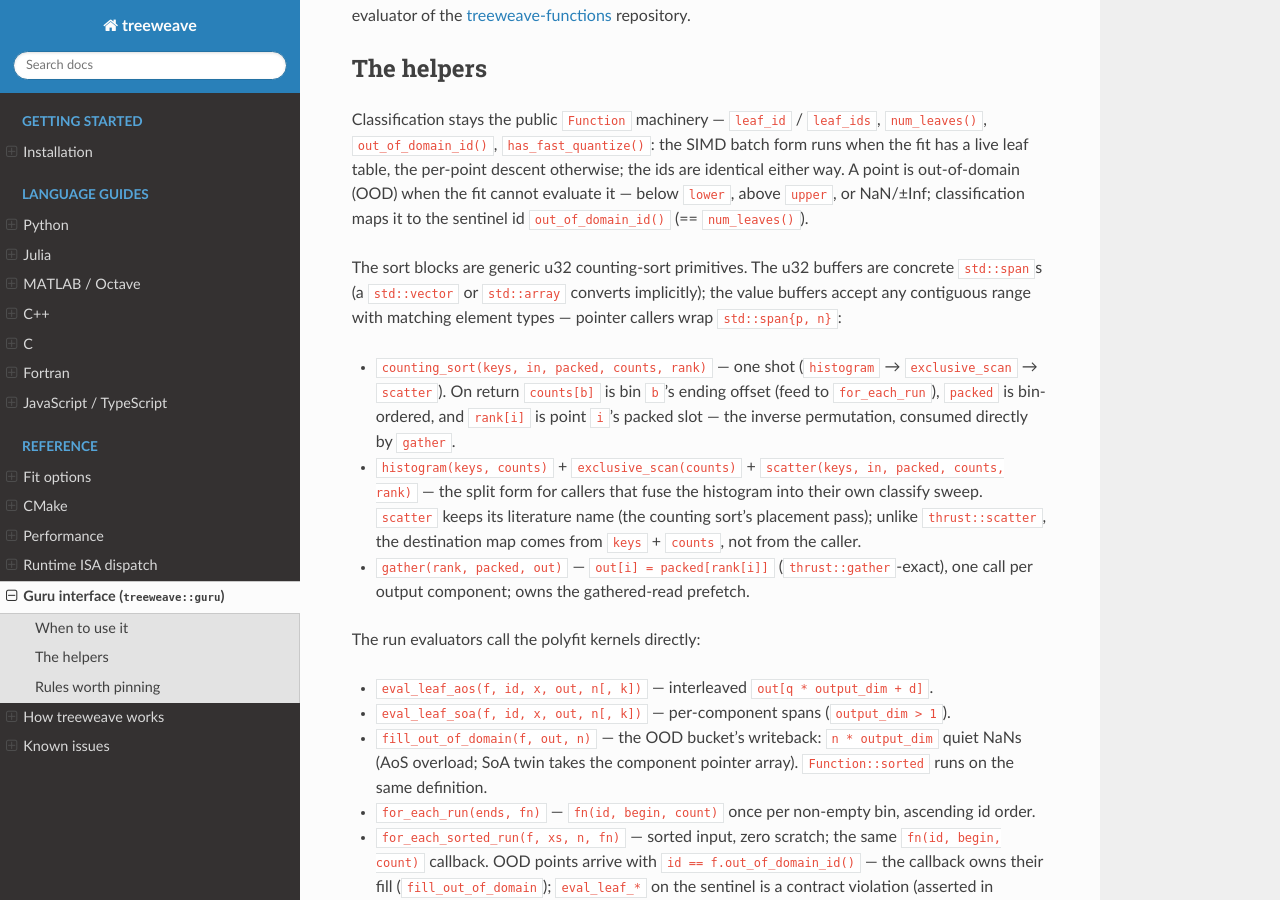
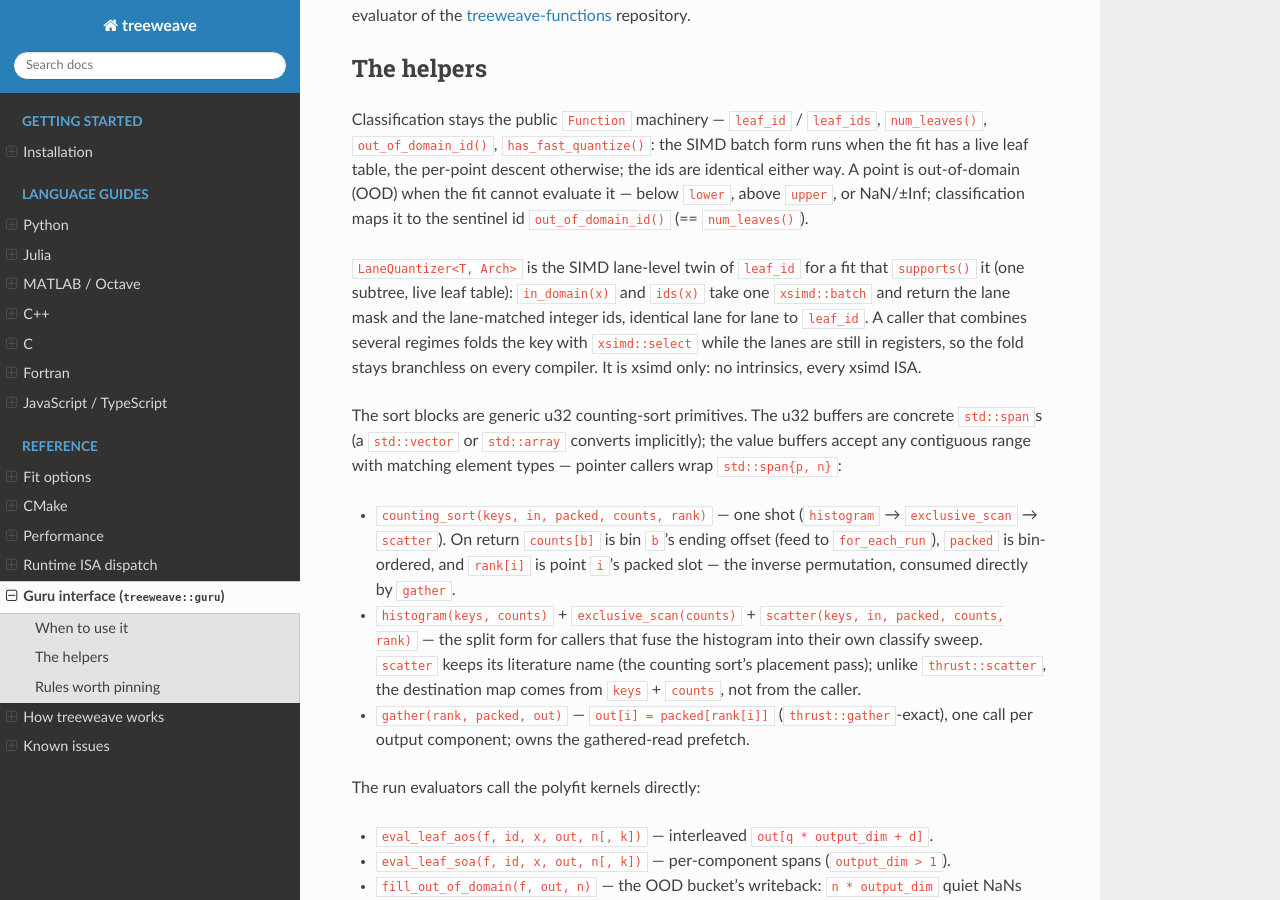
Before and after one commit to DiamonDinoia/treeweave, a Sphinx documentation site: the page built from docs/guides/guru.rst, in a window 1280 px wide and 900 px high, scrolled down 825 px. Built offline with Sphinx 7.4.7 and the Read the Docs theme 3.1.0, drawn with Linux system fonts in a browser that asks for light colours; pages that are not in the unit, such as notebooks, are missing from menus.

Commit message:
feat: guru::LaneQuantizer, the SIMD lane-level twin of leaf_id
Pure xsimd: clamp, floor, batch_cast, gather from the u32 leaf table. The
polyfit pin moves to 017921d (batch Horner) whose xsimd is the DiamonDinoia
fork at 97fe968 with the vector double -> int64 fast_cast and the widening
u32 -> i64 gather the classify loop needs.

Assisted-by: Claude Fable 5.1 <noreply@anthropic.com>

```diff
--- a/docs/guides/guru.rst
+++ b/docs/guides/guru.rst
@@ -46,6 +46,14 @@ table, the per-point descent otherwise; the ids are identical either way. A
 point is out-of-domain (OOD) when the fit cannot evaluate it — below
 ``lower``, above ``upper``, or NaN/±Inf; classification maps it to the
 sentinel id ``out_of_domain_id()`` (== ``num_leaves()``).
+
+``LaneQuantizer<T, Arch>`` is the SIMD lane-level twin of ``leaf_id`` for a
+fit that ``supports()`` it (one subtree, live leaf table): ``in_domain(x)``
+and ``ids(x)`` take one ``xsimd::batch`` and return the lane mask and the
+lane-matched integer ids, identical lane for lane to ``leaf_id``. A caller
+that combines several regimes folds the key with ``xsimd::select`` while the
+lanes are still in registers, so the fold stays branchless on every
+compiler. It is xsimd only: no intrinsics, every xsimd ISA.
 
 The sort blocks are generic u32 counting-sort primitives. The u32 buffers are
 concrete ``std::span``\ s (a ``std::vector`` or ``std::array`` converts
```
Also changed, not shown: CHANGELOG.md (+12 -0 lines), README.md (+2 -1 lines), 3 other files.
